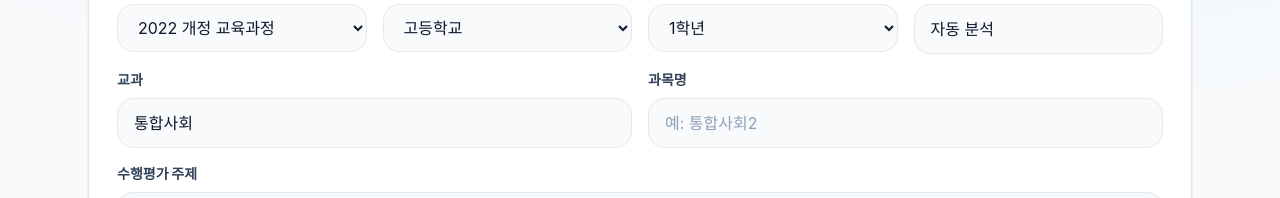
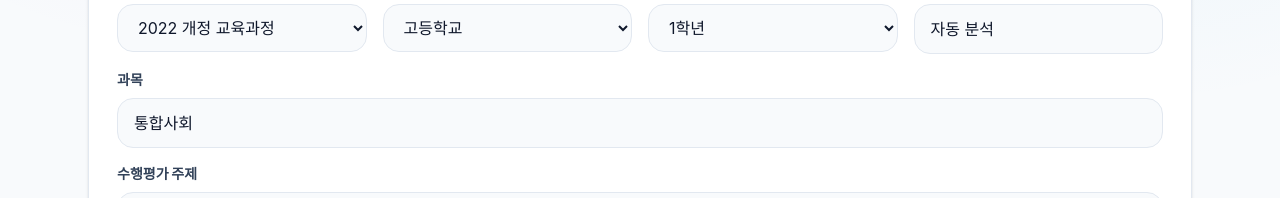
Before and after one commit to dy6553/performance-assessment-assistant, a Next.js app: page / in a window 1280 px wide. Shown: the part 458-656 px from the top of the page. Built offline with nearby package versions, Linux system fonts and the light colour scheme.

Commit message:
수행도우미 교과와 과목명 입력 통합

```diff
--- a/src/features/assessment/assessment-client.tsx
+++ b/src/features/assessment/assessment-client.tsx
@@ -188,12 +188,9 @@ export function AssessmentClient() {
           </Field>
         </div>
 
-        <div className="mt-4 grid gap-4 sm:grid-cols-2">
-          <Field label="교과">
-            <input className={inputClass} value={assignment.subject} onChange={(event) => update("subject", event.target.value)} placeholder="예: 사회" />
-          </Field>
-          <Field label="과목명">
-            <input className={inputClass} value={assignment.course} onChange={(event) => update("course", event.target.value)} placeholder="예: 통합사회2" />
+        <div className="mt-4">
+          <Field label="과목">
+            <input className={inputClass} value={assignment.subject} onChange={(event) => update("subject", event.target.value)} placeholder="예: 통합사회1" />
           </Field>
         </div>
 
```
